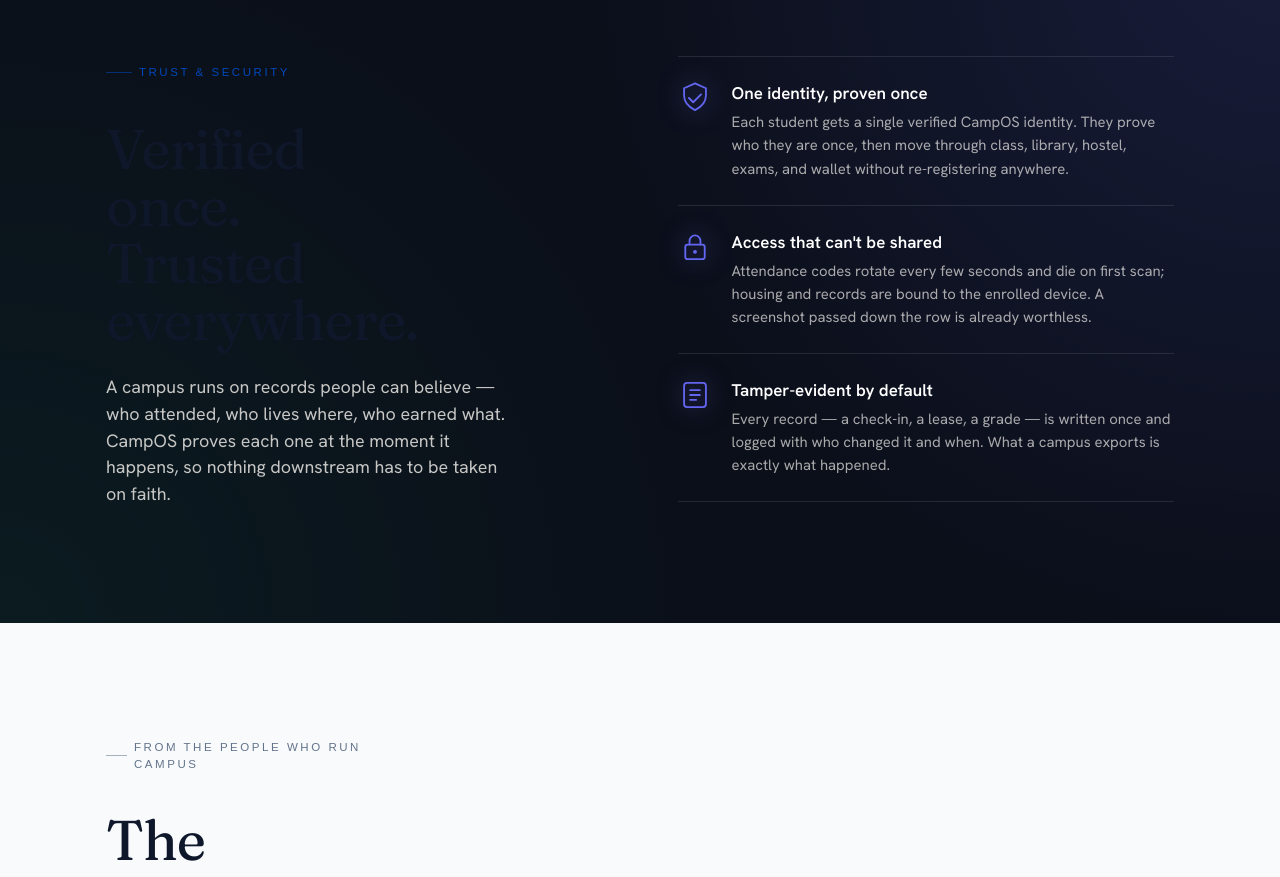
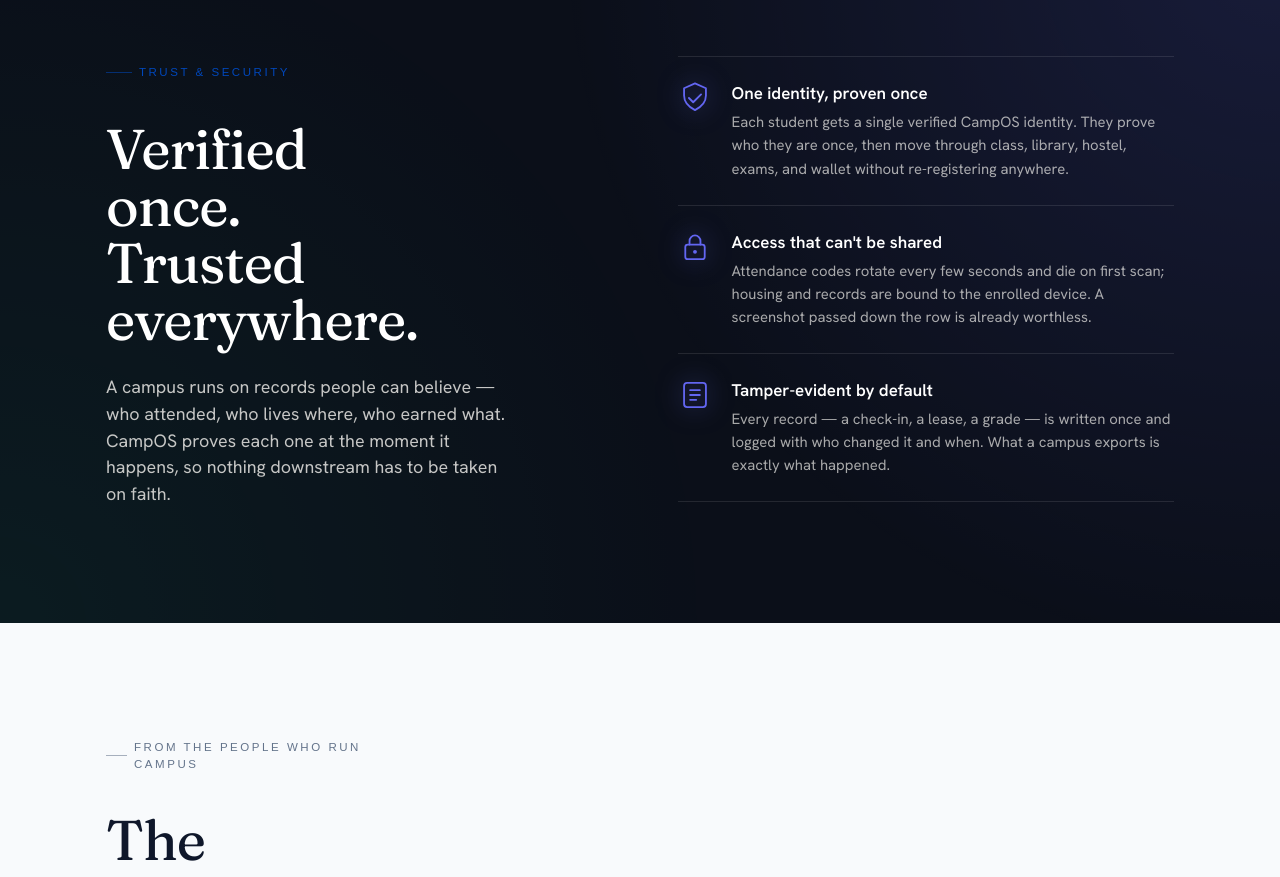
Before and after one commit to Lushegs01/CampOS, a Next.js app: page / in a window 1280 px wide. Shown: the part 2500-3377 px from the top of the page. Built offline with nearby package versions, Linux system fonts and the light colour scheme; a web font is replaced by a local one.

Commit message:
UI: Fix trust heading text color on dark background

```diff
--- a/components/Section.tsx
+++ b/components/Section.tsx
@@ -7,6 +7,7 @@
   eyebrow: string;
   title: React.ReactNode;
   className?: string;
+  titleClassName?: string;
   eyebrowVariant?: "default" | "primary" | "accent-light";
 }
 
@@ -14,6 +15,7 @@
   eyebrow,
   title,
   className = "",
+  titleClassName = "",
   eyebrowVariant = "default",
 }: SectionHeadingProps) {
   const variantClass =
@@ -32,7 +34,7 @@
       className={`max-w-[30ch] ${className}`}
     >
       <span className={`eyebrow mb-[1.2rem] ${variantClass}`}>{eyebrow}</span>
-      <h2 className="display mt-[1.2rem] text-[clamp(2rem,4.4vw,3.5rem)]">
+      <h2 className={`display mt-[1.2rem] text-[clamp(2rem,4.4vw,3.5rem)] ${titleClassName}`}>
         {title}
       </h2>
     </motion.div>
--- a/components/Trust.tsx
+++ b/components/Trust.tsx
@@ -19,6 +19,7 @@
           <SectionHeading
             eyebrow="Trust & security"
             eyebrowVariant="primary"
+            titleClassName="!text-paper"
             title={
               <>
                 Verified once.
```
